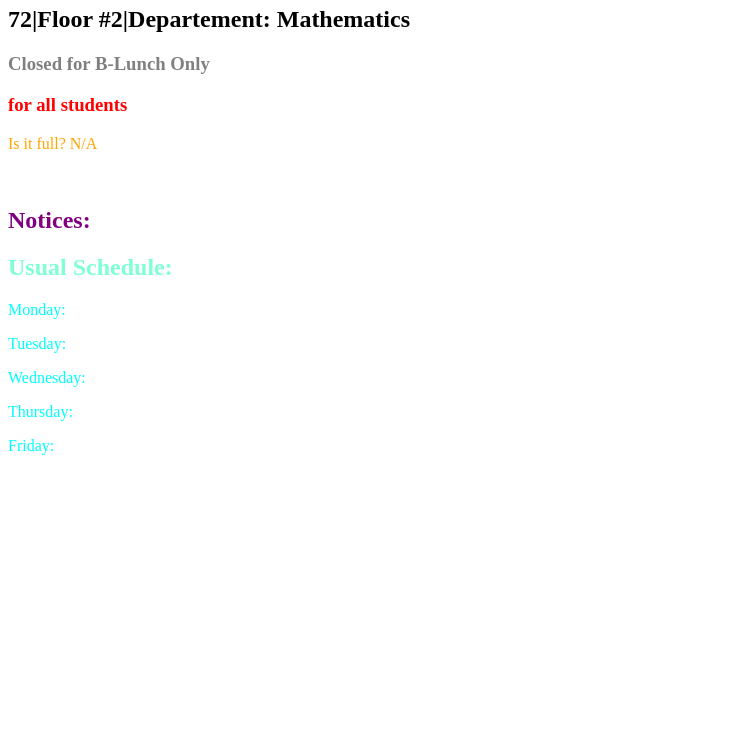
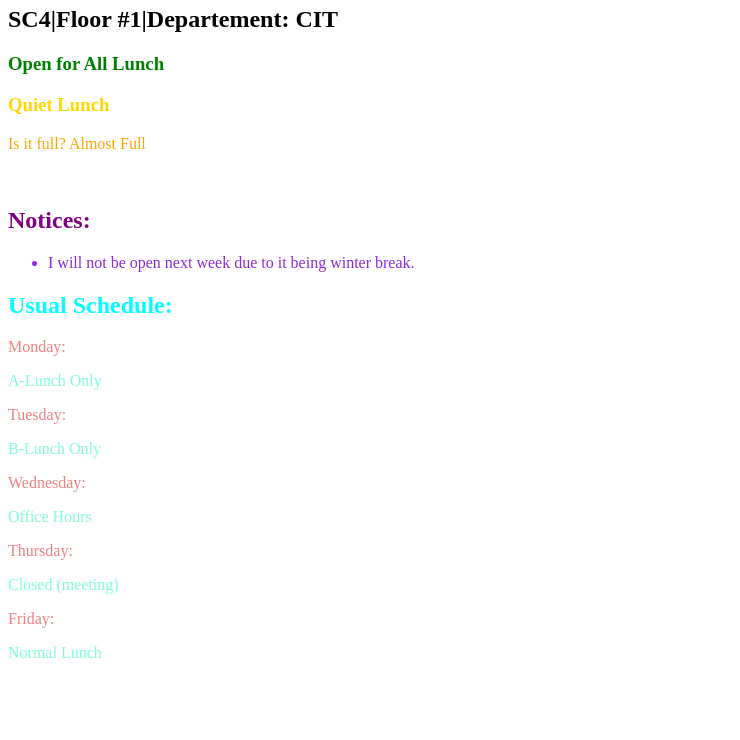
Before and after one commit to poinkpolkadots/lunchspot, a website: page ClassPagesPrototype1 (1).html in a window 1280 px wide. Shown: the part 60-800 px from the top of the page, without its empty margins (0-740 px from the left). Drawn offline with Linux system fonts and the light colour scheme.

Commit message:
Update ClassPagesPrototype1 (1).html
Semifinal version! YAAY! However, this prototype does not yet import its data or format itself into a side-window. Nonetheless, this demonstrates basic functionality!!! Everyone, feel free to add to the CSS styles throughout if you have an idea of how to make it look better. In the touchup phase, we should use some SVG and images to make the page look professional. Anyway, this will work for the project increment! Let's definitely point out the limitations though so that we don't oversell this.

```diff
--- a/ClassPagesPrototype1 (1).html
+++ b/ClassPagesPrototype1 (1).html
@@ -1,47 +1,53 @@
 <html>
     <head>
-        <title>John Harold Doe XVIth Page</title>
+        <title id="titleHeader">John Harold Doe XVIth Page</title>
     </head>
     <body>
+        <!--Here's a nice header right here-->
         <h1 id="title" style="color:bisque;">Heylo</h1>
         <h2 id="info" style="color:black;">How are you?!</h2>
+        <!--All of these show the status in big easy-to-see letters-->
         <h3 id="openOrNo" style="color:grey;">Closed</h3>
         <h3 id="status" style="color:green">Office Hours</h3>
         <p id="fill" style="color:orange">Almost Full</p>
         <br>
+        <!--Here is extra information that is useful to know for future visits-->
         <h2 style="color:purple">Notices:</h2>
-        <ul id="notices" style="color:purple;"></ul>
-        <h2 style="color:aquamarine;">Usual Schedule:</h2>
+        <ul id="notices" style="color:blueviolet;">
+        </ul>
+        <h2 style="color:cyan;">Usual Schedule:</h2>
         <div1 id="schedules" style="color:aquamarine">
-            <p style="color:aqua">Monday:</p>
+            <p style="color:lightcoral">Monday:</p>
             <p id="monday"></p>
-            <p style="color:aqua">Tuesday:</p>
+            <p style="color:lightcoral">Tuesday:</p>
             <p id="tuesday"></p>
-            <p style="color:aqua">Wednesday:</p>
+            <p style="color:lightcoral">Wednesday:</p>
             <p id="wednesday"></p>
-            <p style="color:aqua">Thursday:</p>
+            <p style="color:lightcoral">Thursday:</p>
             <p id="thursday"></p>
-            <p style="color:aqua">Friday:</p>
+            <p style="color:lightcoral">Friday:</p>
             <p id="friday"></p>
         </div1>
         <script>
             //Here is where information would be imported from the databases:
-            var last_name="Doe";
-            var first_name="John";
-            var classroom_num="72";
-            var floor_num="2";
-            var dept="Mathematics" //Syntax: CIT, Mathematics, Science, Social Studies/history, World Languages, Music, CTE, Media/Journalism,(other)
-            var whenOpen="A-Lunch Only"; //Syntax: A-Lunch Only, B-Lunch Only, All Lunch
-            var openClosed="Closed"; //Syntax: Closed, Open
-            var openStatus="Office Hours"; //Syntax: Office Hours, Quiet Lunch, Normal Lunch
-            var notices=["Maintenence today...","The world just exploded."]; //Individual messages are in the form of strings and displayed in the order of this list
-            var dailySchedule=["A-Lunch Only", "B-Lunch Only", "Office Hours", "Closed (meeting)", "Normal Lunch"]
-            var fillStatus="Full"; //Syntax: Full, Almost Full, Some Space, Much Space, Empty, N/A (for closed)
-            //Below is the logic for changing the text so that it can be formatted properly later:
+            var last_name="Norris";
+            var first_name="Lynne";
+            var classroom_num="SC4";
+            var floor_num="1";
+            var dept="CIT" //Syntax: CIT, Mathematics, Science, Social Studies/history, World Languages, Music, CTE, Media/Journalism,(other)
+            var whenOpen="All Lunch"; //Syntax: A-Lunch Only, B-Lunch Only, All Lunch
+            var openClosed="Open"; //Syntax: Closed, Open
+            var openStatus="Quiet Lunch"; //Syntax: Office Hours, Quiet Lunch, Normal Lunch
+            const notices=["I will not be open next week due to it being winter break."]; //Individual messages are in the form of strings and displayed in the order of this list
+            const dailySchedule=["A-Lunch Only", "B-Lunch Only", "Office Hours", "Closed (meeting)", "Normal Lunch"]
+            var fillStatus="Almost Full"; //Syntax: Full, Almost Full, Some Space, Much Space, Empty, N/A (for closed)
             if (openClosed=="Closed"){
+                //This code means that the correct message is conveyed
                 openStatus="for all students";
+                document.getElementById("openOrNo").setAttribute("style","color:grey;");
                 document.getElementById("status").setAttribute("style","color:red;");
                 fillStatus = "N/A"
+                //Below is the logic for changing whenOpen into when the class is closed, so if the class is closed, whenOpen is in reality whenClosed
                 if (whenOpen=="A-Lunch Only"){
                     whenOpen="B-Lunch Only";
                 }
@@ -49,23 +55,31 @@
                     whenOpen="A-Lunch Only";
                 }
             }
-            //Here is the code for formatting that information:
+            else if (openClosed=="Open"){
+                //This code ensures that people have color indicators for the openStatus of the room
+                document.getElementById("openOrNo").setAttribute("style","color:green;");
+                if (openStatus=="Office Hours" || openStatus=="Quiet Lunch"){
+                        document.getElementById("status").setAttribute("style","color:gold;");
+                }
+            }
+            //Here is the code for formatting class information:
             var titleText=first_name+" "+last_name+"\'s Classroom Info & Current Status:";
             var basicRoomInfo=classroom_num+"|Floor #"+floor_num+"|Departement: "+dept;
-            //Here's the code for making useable objects out of the info and adding it to an HTML object:
+            //Here's the code for filling info into the existing HTML objects:
             document.getElementById("title").innerHTML = titleText;
+            document.getElementById("titleHeader").innerHTML = titleText;
             document.getElementById("openOrNo").innerHTML =  openClosed+ " for " + whenOpen;
             document.getElementById("status").innerHTML =  openStatus;
             document.getElementById("info").innerHTML = basicRoomInfo;
             document.getElementById("fill").innerHTML = "Is it full? "+fillStatus;
-            //Broken code for displaying schedule & notices
-            for (let i=0; i<notices.length(); i++){
-                var tempObj1=document.getElementById("notices").appendChild("li");
-                tempObj1.innerHTML=notices[i];
-            }
-            for (let i=0; i<dailySchedule.length()-1; i++){
+            //This code sets the schedule & notices sections to the information in the dailySchedule and notices lists:
+            for (let i=0; i<5; i++){
                 var daysOfWeek=["monday","tuesday","wednesday","thursday","friday"];
                 document.getElementById(daysOfWeek[i]).innerHTML=dailySchedule[i];
+            }
+            for (let i=0; i<(notices.length); i++){
+                tempObj1=document.getElementById("notices").appendChild(document.createElement("li"));
+                tempObj1.innerHTML=notices[i];
             }
         </script>
     </body>
```
